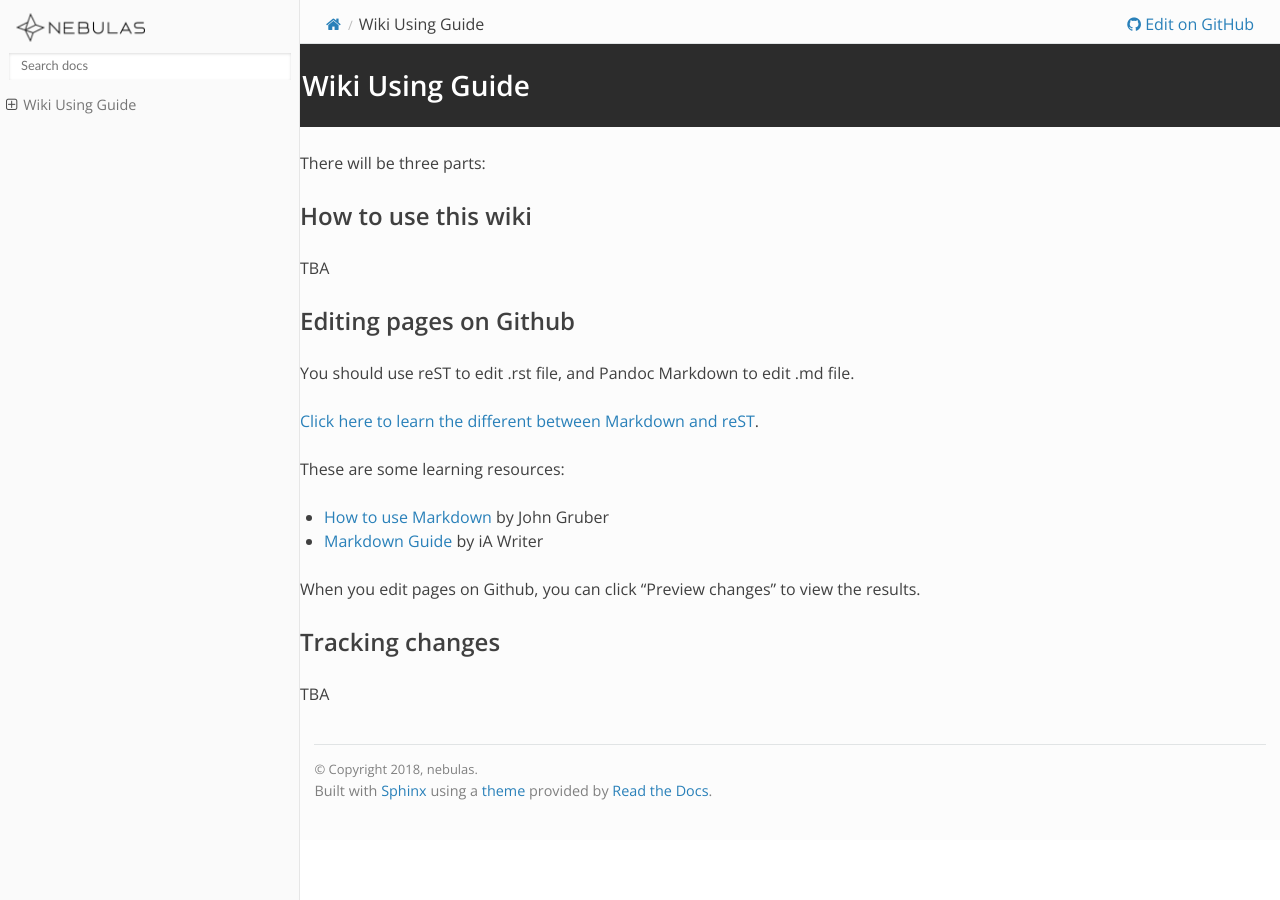
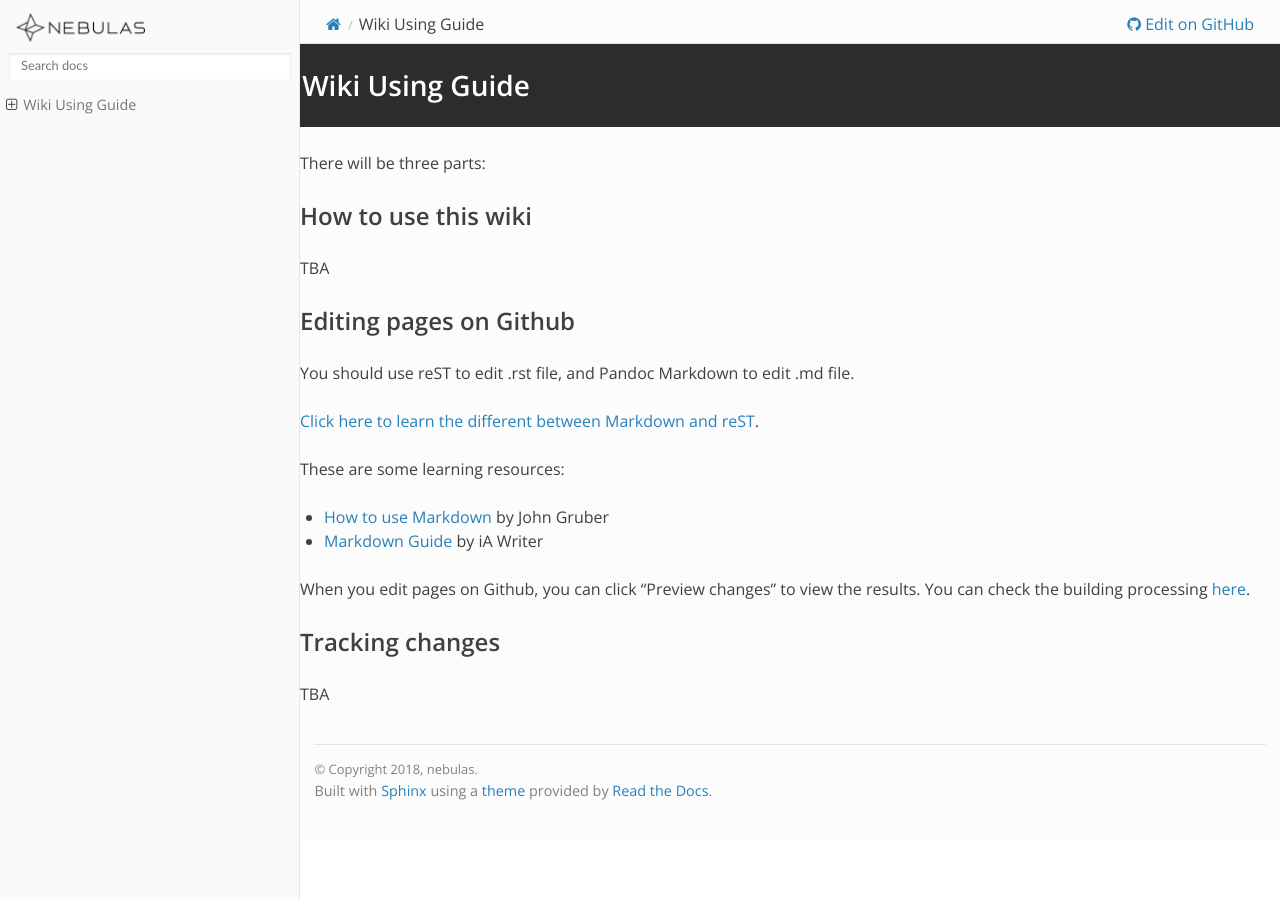
Before and after one commit to nebulasio/nebdocs, a Sphinx documentation site: the page built from docs/wiki-using-guide.md, in a window 1280 px wide. Built offline with Sphinx 7.4.7 and the Read the Docs theme 2.0.0, drawn with Linux system fonts in a browser that asks for light colours; pages that are not in the unit, such as notebooks, are missing from menus.

Commit message:
wiki using guide

```diff
--- a/docs/wiki-using-guide.md
+++ b/docs/wiki-using-guide.md
@@ -18,7 +18,7 @@ These are some learning resources:
 - [How to use Markdown](https://daringfireball.net/projects/markdown/syntax) by John Gruber
 - [Markdown Guide](https://ia.net/writer/support/general/markdown-guide) by iA Writer
 
-When you edit pages on Github, you can click "Preview changes" to view the results.
+When you edit pages on Github, you can click "Preview changes" to view the results. You can check the building processing [here](https://readthedocs.org/projects/nebdocs/builds/).
 
 
 ## Tracking changes
```
